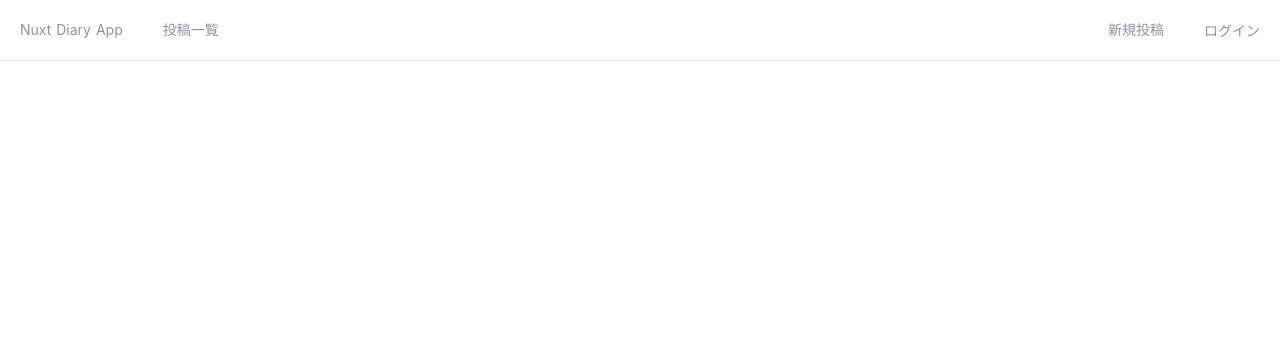
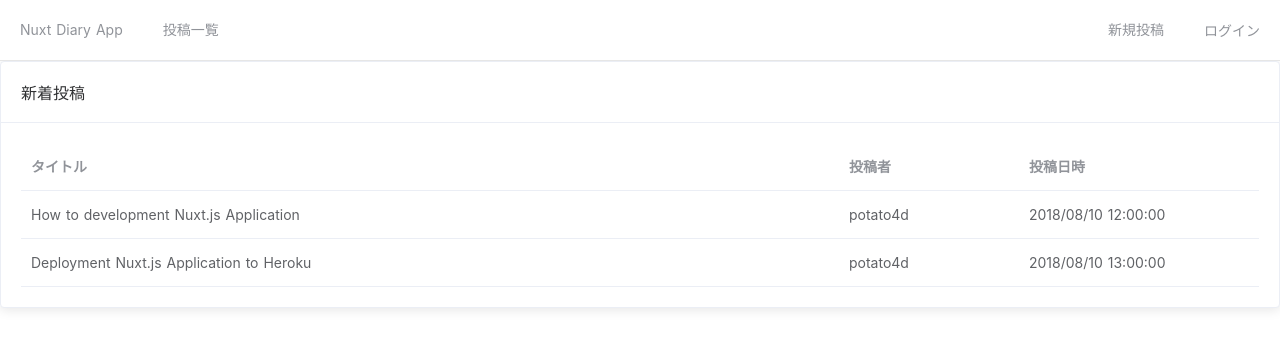
Before and after one commit to NAKKA-K/learn-nuxt-blog-service, a Nuxt app: page /posts in a window 1280 px wide. Shown: the top 348 px of the page. Built offline with nearby package versions, Linux system fonts and the light colour scheme.

Commit message:
Add posts page

```diff
--- /dev/null
+++ b/app/pages/posts/index.vue
@@ -0,0 +1,64 @@
+<template>
+  <section class="container posts-page">
+    <el-card>
+      <div slot="header" class="clearfix">
+        <span>新着投稿</span>
+      </div>
+      <el-table
+        :data="showPosts"
+        style="width: 100%"
+        class="table"
+      >
+        <el-table-column
+          prop="title"
+          label="タイトル">
+        </el-table-column>
+        <el-table-column
+          prop="user.id"
+          label="投稿者"
+          width="180">
+        </el-table-column>
+        <el-table-column
+          prop="created_at"
+          label="投稿日時"
+          width="240">
+        </el-table-column>
+      </el-table>
+    </el-card>
+  </section>
+</template>
+
+<script>
+export default {
+    computed: {
+        showPosts() {
+            return [
+                {
+                    id: '001',
+                    title: 'How to development Nuxt.js Application',
+                    body: 'Lorem ipsum dolor sit amet, consectetur adipiscing elit...',
+                    created_at: '2018/08/10 12:00:00',
+                    user: {
+                        id: 'potato4d'
+                    }
+                },
+                {
+                    id: '002',
+                    title: 'Deployment Nuxt.js Application to Heroku',
+                    body: 'Lorem ipsum dolor sit amet, consectetur adipiscing elit...',
+                    created_at: '2018/08/10 13:00:00',
+                    user: {
+                        id: 'potato4d'
+                    }
+                },
+            ]
+        }
+    }
+}
+</script>
+
+<style>
+.posts-page .el-table__row {
+  cursor: pointer;
+}
+</style>
```
